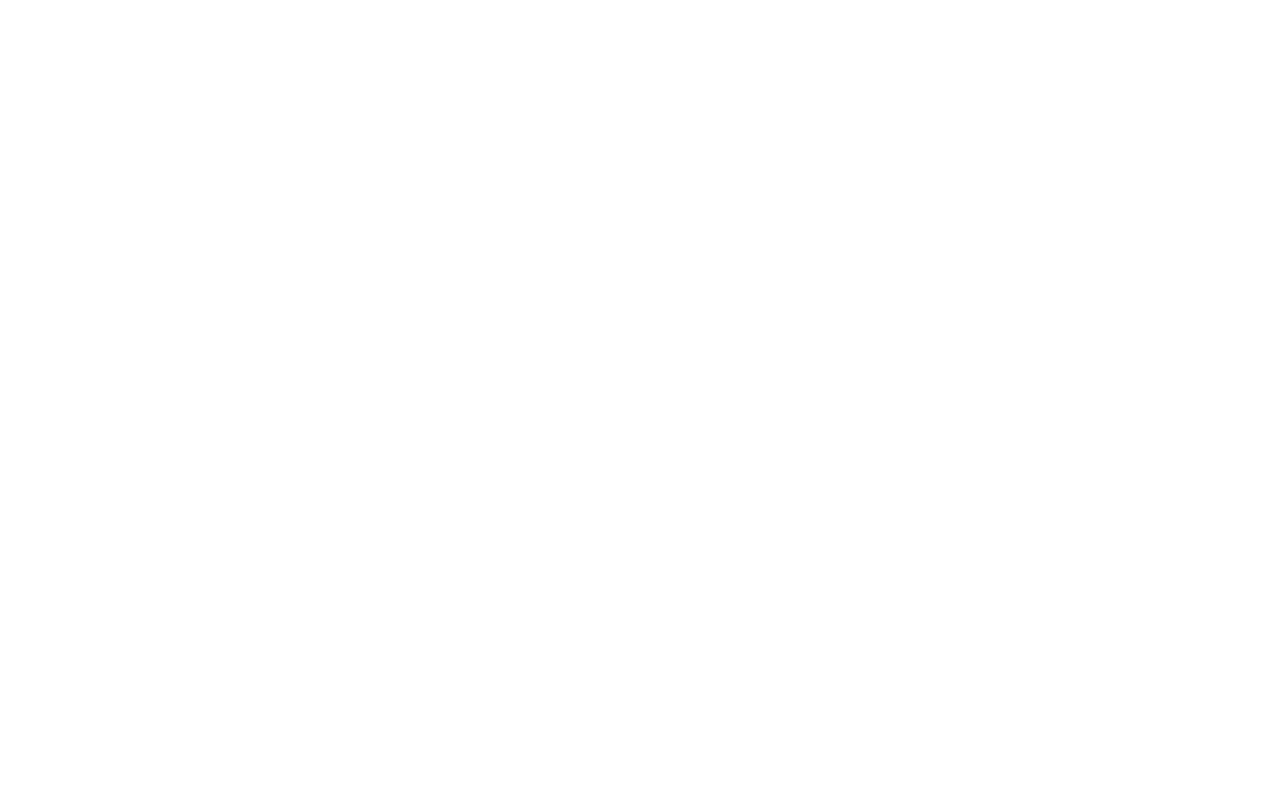
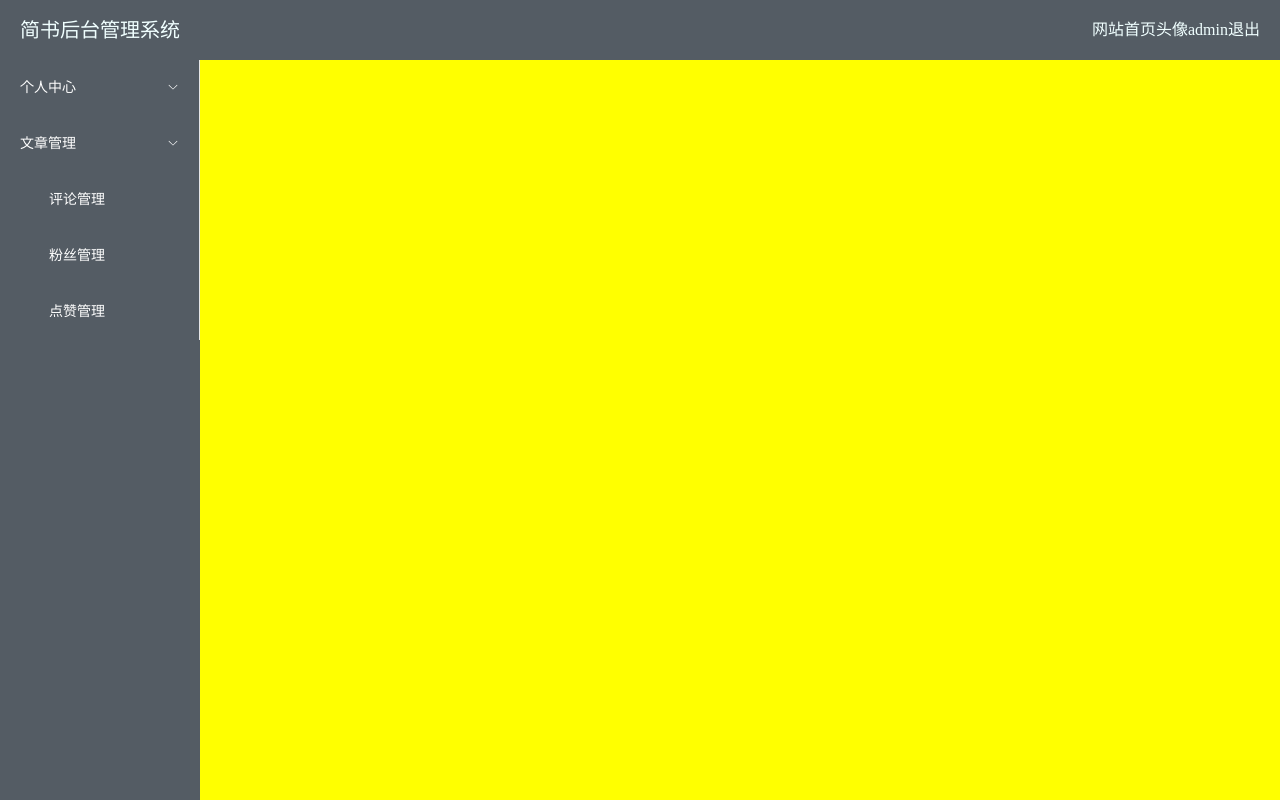
Before and after one commit to chdys123/jianshu-vue, a Vue app: page /admin in a window 1280 px wide. Before the commit this address had no page. Built offline with nearby package versions, Linux system fonts and the light colour scheme.

Commit message:
搭建好了前端路由

```diff
--- a/package.json
+++ b/package.json
@@ -17,6 +17,8 @@
   },
   "devDependencies": {
     "@vitejs/plugin-vue": "^1.9.0",
+    "less": "^4.1.2",
+    "less-loader": "^10.1.0",
     "vite": "^2.5.10"
   }
 }
--- a/src/App.vue
+++ b/src/App.vue
@@ -1,12 +1,11 @@
 <template>
-  <router-view></router-view>
+    <router-view></router-view>
 </template>
 
 <script>
 import { ref } from "vue";
 export default {
   name: "app",
-
   mounted() {
     console.log("启动了")
   }
@@ -15,5 +14,15 @@
 </script>
 
 <style>
+  *{
+    margin: 0;
+    padding: 0;
+  }
+  html,body{
+    height: 100%;
+  }
+  #app{
+    height: 100%;
+  }
 
 </style>
--- a/src/elementui/index.js
+++ b/src/elementui/index.js
@@ -1,5 +1,6 @@
 // 按需引入组件
-import { ElMessage, ElDialog, ElButton ,ElSwitch,ElIcon} from 'element-plus'
+import { ElMessage, ElDialog, ElButton ,ElSwitch,ElContainer,ElHeader,ElAside,ElMain,ElMenu,
+ElSubMenu,ElMenuItem} from 'element-plus'
 //引入elementui样式
 import 'element-plus/dist/index.css'
 export default {
@@ -9,7 +10,8 @@
             ElDialog,
             ElButton,
             ElSwitch,
-            ElIcon
+            ElContainer,ElHeader,ElAside,ElMain,
+            ElMenu,ElSubMenu,ElMenuItem
         ]
         // 方法调用
         const plugins = [
--- a/src/router/index.js
+++ b/src/router/index.js
@@ -1,11 +1,78 @@
 import { createRouter, createWebHistory } from 'vue-router'
-
-
 
 const routes=[
     {
         path:"/",
-        component:()=>import("../views/Home/index.vue")
+        name:"Web",
+        component:()=>import("../views/Web/index.vue")
+    },
+    {
+        path:"/admin",
+        name:"Admin",
+        component:()=>import("../views/Home/index.vue"),
+        children:[
+            {
+                path:'user/personal',
+                name:'UserPersonal',
+                component:()=>import("../views/User/personal.vue"),
+                meta:{
+                    title:"个人资料"
+                }
+            },
+            {
+                path:'user/password',
+                name:'UserPassword',
+                component:()=>import("../views/User/password.vue"),
+                meta:{
+                    title:"修改密码"
+                }
+            },
+            {
+                path:"article",
+                name:"AdminArticle",
+                component:()=>import("../views/Article/index.vue"),
+                meta:{
+                    title:"文章列表"
+                }
+            },
+            {
+                path:"article/add",
+                name:"ArticleAdd",
+                component:()=>import("../views/Article/add.vue"),
+                meta:{
+                    title:"发布文章"
+                }
+            },
+            {
+                path:"comment",
+                name:"Comment",
+                component:()=>import("../views/Comment/index.vue"),
+                meta:{
+                    title:"评论管理"
+                }
+            },
+            {
+                path:"fans",
+                name:"Fans",
+                component:()=>import("../views/Fans/index.vue"),
+                meta:{
+                    title:"粉丝管理"
+                }
+            },
+            {
+                path:"star",
+                name:"Star",
+                component:()=>import("../views/Star/index.vue"),
+                meta:{
+                    title:"点赞管理"
+                }
+            }
+        ]
+    },
+    {
+        path:'/login',
+        name:"Login",
+        component:()=>import("../views/Login/index.vue")
     }
 
 
--- a/src/views/Home/index.vue
+++ b/src/views/Home/index.vue
@@ -1,9 +1,59 @@
 <template>
-  <div>系统首页</div>
-  <p>冲冲冲
-    <span>123</span>
-  </p>
-  <demo1></demo1>
+  <el-container>
+    <el-header>
+      <div class="sys-title">简书后台管理系统</div>
+      <div class="header-right">
+        <span>网站首页</span>
+        <span>头像</span>
+        <span>admin</span>
+        <span>退出</span>
+      </div>
+    </el-header>
+    <el-container>
+      <el-aside width="200px">
+        <el-menu
+          default-active="/admin/user"
+          background-color="#545c64"
+          text-color="#fff"
+          active-text-color="#ffd04b"
+          router
+        >
+          <el-sub-menu index="/admin/user">
+            <template #title>
+              <i class="el-icon-user-solid"></i>
+              <span>个人中心</span>
+            </template>
+            <el-menu-item index="/admin/user/personal">个人资料</el-menu-item>
+            <el-menu-item index="/admin/user/password">修改密码</el-menu-item>
+          </el-sub-menu>
+          <el-sub-menu index="/admin/article">
+            <template #title>
+              <i class="el-icon-reading"></i>
+              文章管理
+            </template>
+            <el-menu-item index="/admin/article/add">发布文章</el-menu-item>
+            <el-menu-item index="/admin/article">文章列表</el-menu-item>
+          </el-sub-menu>
+
+          <el-menu-item index="/admin/comment">
+            <i class="el-icon-chat-line-square"></i>
+            评论管理
+          </el-menu-item>
+          <el-menu-item index="/admin/fans">
+            <i class="el-icon-magic-stick"></i>
+            粉丝管理
+          </el-menu-item>
+          <el-menu-item index="/admin/star">
+            <i class="el-icon-thumb"></i>
+            点赞管理
+          </el-menu-item>
+        </el-menu>
+      </el-aside>
+      <el-main>
+        <router-view></router-view>
+      </el-main>
+    </el-container>
+  </el-container>
 </template>
 
 
@@ -18,9 +68,26 @@
 
 
 
-<style scoped>
-p {
-  color: red;
-
+<style scoped lang="less">
+.el-container {
+  height: 100%;
+}
+.el-header {
+  background-color: #545c64;
+  color: azure;
+  line-height: 60px;
+  .sys-title {
+    float: left;
+    font-size: 20px;
+  }
+  .header-right {
+    float: right;
+  }
+}
+.el-aside {
+  background-color: #545c64;
+}
+.el-main {
+  background-color: yellow;
 }
 </style>
--- /dev/null
+++ b/src/views/Web/index.vue
@@ -0,0 +1,14 @@
+<template>
+    <div>前台页面</div>
+  </template>
+
+
+  <script>
+  export default {
+
+  };
+  </script>
+
+  <style scoped>
+
+  </style>
```
Also changed, not shown: 1 other file (tests, documents, lock files or other folders).
